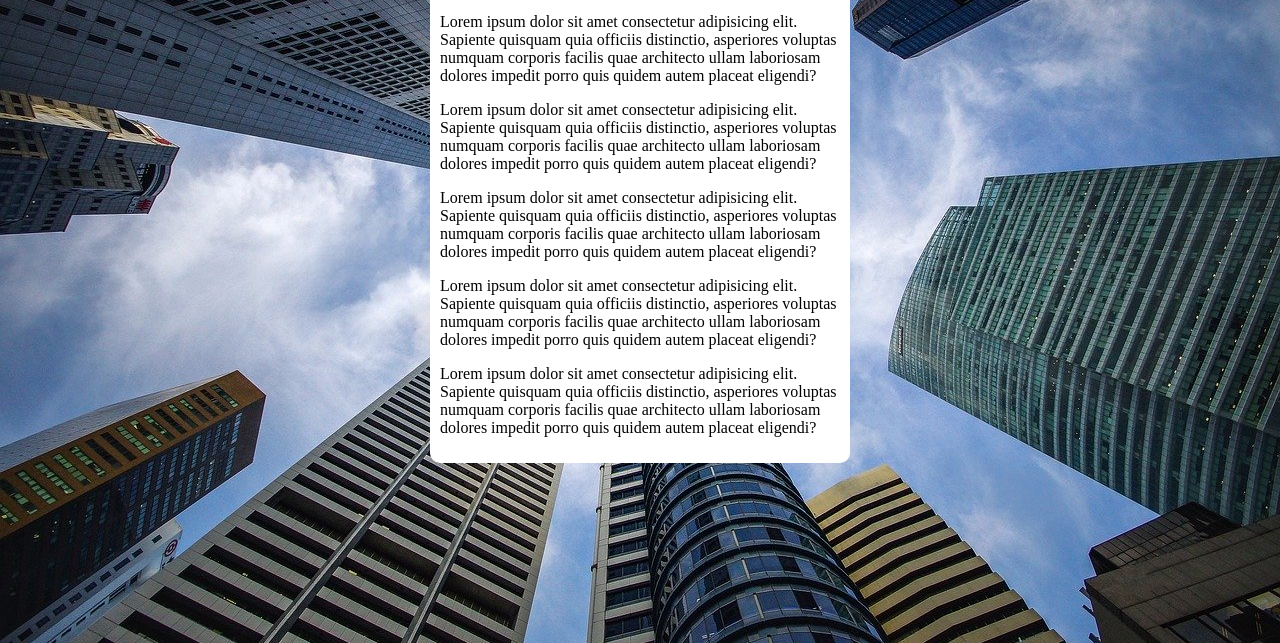
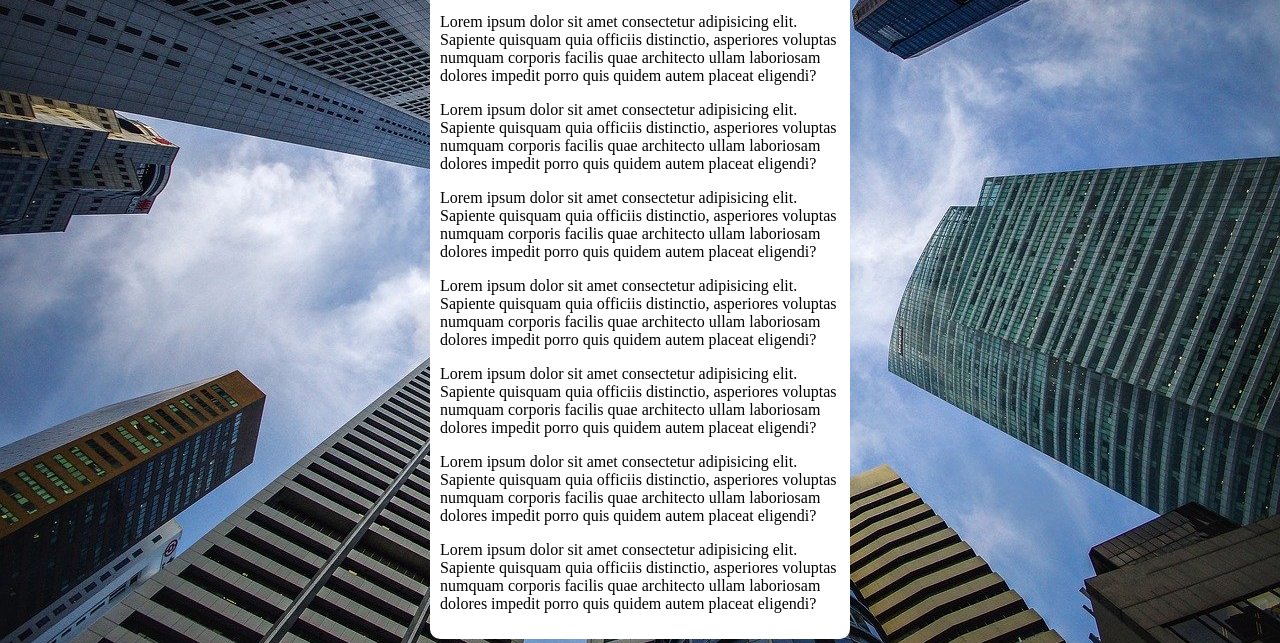
Before and after one commit to kaykyrodrigues/html-css, a plain HTML site: page EXERCICIOS-MD3/021/fundo005.html in a window 1280 px wide. Shown: the part 173-816 px from the top of the page. Drawn offline with Linux system fonts and the light colour scheme.

Commit message:
Atualização

```diff
--- a/EXERCICIOS-MD3/021/fundo005.html
+++ b/EXERCICIOS-MD3/021/fundo005.html
@@ -3,27 +3,44 @@
 <head>
     <meta charset="UTF-8">
     <meta name="viewport" content="width=device-width, initial-scale=1.0">
-    <title>Document</title>
+    <title>Fundo fixo de tela</title>
 </head>
     <style>
         body{
             height: 100vh;
-            background-color: black;
+            /* background-color: black;
             background-image: url(imagens/wallpaper002.jpg);
             background-position: center top;
             background-repeat: no-repeat;
             background-size: cover;
+            background-attachment: fixed; */
 
             /*
             - Utilizando o "cover", é possivel cobrir toda a tela.
             - Utilizando o "contain" é possivel cobrir 100% da tela (mas ainda vai ficar com bordas)
             - O "100vh" é para que a viewport seja máxima
+            - o "attachment" se chama vinculo. "fixed" significa que ele vai fixo no fundo, ou seja, não vai rolar junto com o conteudo. "scroll" vai rolar junto com o conteudo.
             */
+
+            /*
+             shorthand - background:display:
+                color > image > position > repeat >  [size] > attachment
+
+                (shorthand é um código utilizasdo para comprimir vários em um só, permitindo "abreviar o uso")
+            */
+
+            background: black url('imagens/wallpaper002.jpg') center center no-repeat fixed;
+            background-size: cover;
+
+            /* o size não funciona, apesar de estar no manual que sim. É preciso adicionar ele separadamente */
         }
 
         main{
             background-color: white;
-            width: 400px;
+            max-width: 400px;
+            /*
+            O "max-width" permite que a tela quebre junto do conteudo, não fazendo ela cobrir mais do que o necessario
+            */
             padding: 10px;
             margin: auto;
             border: black;
@@ -39,6 +56,8 @@
         <p>Lorem ipsum dolor sit amet consectetur adipisicing elit. Sapiente quisquam quia officiis distinctio, asperiores voluptas numquam corporis facilis quae architecto ullam laboriosam dolores impedit porro quis quidem autem placeat eligendi?</p>
         <p>Lorem ipsum dolor sit amet consectetur adipisicing elit. Sapiente quisquam quia officiis distinctio, asperiores voluptas numquam corporis facilis quae architecto ullam laboriosam dolores impedit porro quis quidem autem placeat eligendi?</p>
         <p>Lorem ipsum dolor sit amet consectetur adipisicing elit. Sapiente quisquam quia officiis distinctio, asperiores voluptas numquam corporis facilis quae architecto ullam laboriosam dolores impedit porro quis quidem autem placeat eligendi?</p>
+        <p>Lorem ipsum dolor sit amet consectetur adipisicing elit. Sapiente quisquam quia officiis distinctio, asperiores voluptas numquam corporis facilis quae architecto ullam laboriosam dolores impedit porro quis quidem autem placeat eligendi?</p>
+        <p>Lorem ipsum dolor sit amet consectetur adipisicing elit. Sapiente quisquam quia officiis distinctio, asperiores voluptas numquam corporis facilis quae architecto ullam laboriosam dolores impedit porro quis quidem autem placeat eligendi?</p>
     </main>
 
 </body>
```
